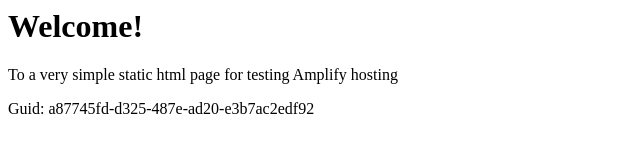
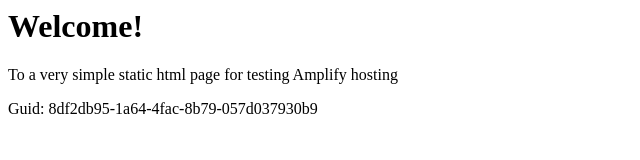
Before and after one commit to aws-aemilia-dub/Github-PR-Commit-Integration-Test-DoNotTouch-GitHubWebhookPushCanaryTest-v1-prod-eu-west-1, a website: page src/index.html in a window 1280 px wide. Shown: the full height of the page, 0-640 px from the left. Drawn offline with Linux system fonts and the light colour scheme.

Commit message:
commit from integ tests

```diff
--- a/src/index.html
+++ b/src/index.html
@@ -12,6 +12,6 @@
 <body>
     <h1>Welcome!</h1>
     <p>To a very simple static html page for testing Amplify hosting</p>
-    <p>Guid: a87745fd-d325-487e-ad20-e3b7ac2edf92</p></body>
+    <p>Guid: 8df2db95-1a64-4fac-8b79-057d037930b9</p></body>
 
 </html>
```
